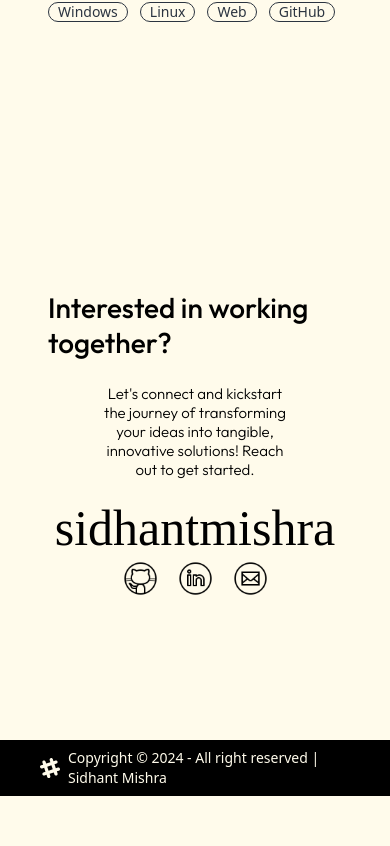
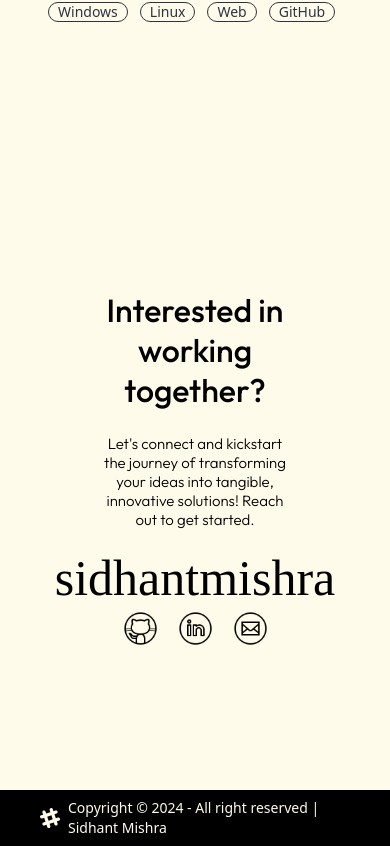
Before and after one commit to SidhantCodes/Sidhant-Portfolio, a React (Vite) app: page / in a window 390 px wide. Shown: the part 1539-2385 px from the top of the page. Before the commit the page ends 2335 px from the top, so only its background shows below. Built offline with nearby package versions, Linux system fonts and the light colour scheme; a web font is replaced by a local one.

Commit message:
Fixed alignment

```diff
--- a/src/components/Contact.jsx
+++ b/src/components/Contact.jsx
@@ -4,8 +4,8 @@ import { motion } from 'framer-motion'
 const Contact = () => {
   return (
     <section id='contact' className='mt-60 mb-36'>
-      <div className={`flex flex-col px-12 w-screen items-center`}>
-        <h2 className='head text-[28px] sm:text-[60px]'>Interested in working together?</h2>
+      <div className={`flex flex-col px-12 w-screen items-center justify-center`}>
+        <h2 className='head px-12 flex-wrap text-[32px] text-center sm:text-[60px]'>Interested in working together?</h2>
         <p className='para2 px-12 flex-wrap pt-6 text-[15px] sm:text-[28px]'>Let's connect and kickstart the journey of transforming your ideas into tangible, <br /> innovative solutions! Reach out to get started.</p>
         <h1 className='bigtitle text-[50px] sm:text-[92px] mt-5'>sidhantmishra</h1>
         <div className={`flex gap-5 mt-1`}>
```
